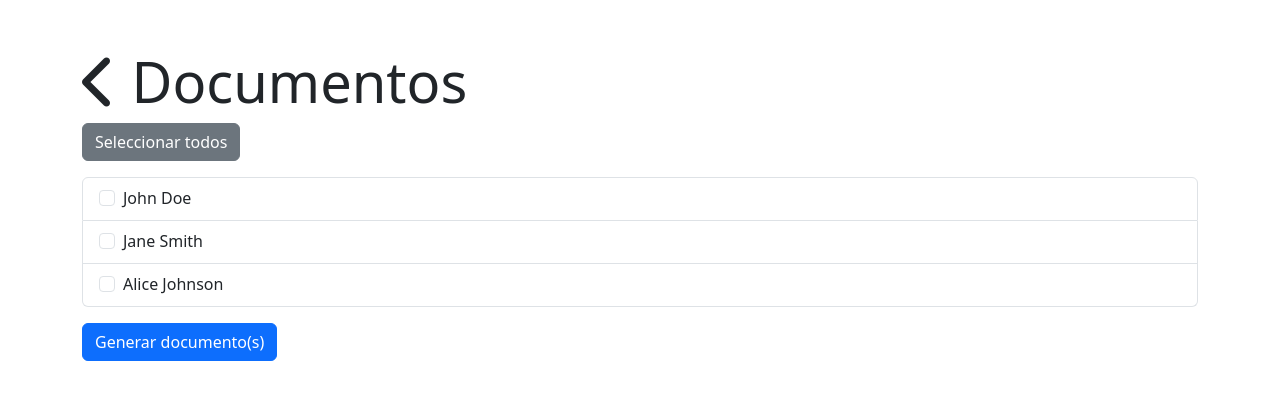
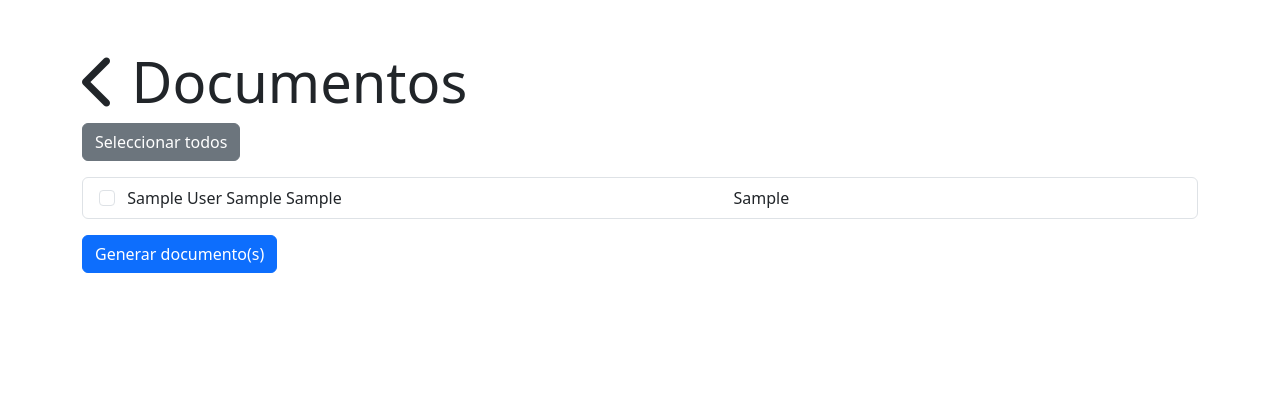
Before and after one commit to CardonaPablo/CombinarCorrespondencia, a Flask app: page /documentos in a window 1280 px wide. Shown: the top 400 px of the page. Run offline with Flask 3, Linux system fonts and the light colour scheme; tables that the repository leaves empty hold one stand-in row (values such as "Sample post"); some libraries are stand-ins or nearby versions.

Commit message:
fully finished

```diff
--- a/app/routes.py
+++ b/app/routes.py
@@ -1,6 +1,7 @@
 from flask import current_app as app, redirect, render_template, request, url_for
 from .models import User
 from . import db
+from .utils.document_generator import generate_copies_for_users  # Import the modified script
 
 @app.route('/')
 def index():
@@ -83,3 +84,23 @@ def add_user():
 
     db.session.commit()
     return redirect(url_for('users'))
+
+@app.route('/delete_user', methods=['POST'])
+def delete_user():
+    print("Delete user route")
+    user_id = request.form.get('userId')
+    print("Deleting user with id:", user_id)
+    user = User.query.get(user_id)
+    db.session.delete(user)
+    db.session.commit()
+    return redirect(url_for('users'))
+
+@app.route('/generate_documents', methods=['POST'])
+def generate_documents():
+    print("Generate documents route")
+    user_ids = request.form.getlist('user_ids')
+    print(user_ids)
+    users = User.query.filter(User.id.in_(user_ids)).all()
+    user_data = [user.to_dict() for user in users]
+    generated_files = generate_copies_for_users(user_data)
+    return render_template('generated_documents.html', files=generated_files)
--- a/app/templates/documents.html
+++ b/app/templates/documents.html
@@ -17,28 +17,52 @@
         <i
           class="fas fa-chevron-left"
           style="cursor: pointer"
-          onclick="window.history.back();"
+          onclick="window.location.href='/';"
         ></i>
         Documentos
       </h1>
-      <form>
-        <div class="mb-3">
+      <form method="POST" action="{{ url_for('generate_documents') }}">
+		 <div class="mb-3">
           <button type="button" class="btn btn-secondary" id="select-all">
             Seleccionar todos
           </button>
         </div>
+        {% if users %}
         <ul class="list-group" id="user-list">
-          <!-- User items will be injected here by JavaScript -->
+          {% for user in users %}
+          <li
+            class="list-group-item d-flex justify-content-between align-items-center"
+          >
+            <span>
+              <input type="checkbox" class="form-check-input me-2" name="user_ids" value="{{ user.id }}" />
+              {{ user.nombre }} {{ user.apellido1 }} {{ user.apellido2 }}
+            </span>
+            <span> {{ user.correoElectronico }} </span>
+			<span></span>
+          </li>
+          {% endfor %}
         </ul>
+        {% else %}
+        <p>No users found.</p>
+        {% endif %}
         <div class="row my-3">
-            <div class="col">
-                <button role="submit" class="btn btn-primary">Generar documento(s)</button>
-            </div>
+          <div class="col">
+            <button role="submit" class="btn btn-primary">
+              Generar documento(s)
+            </button>
+          </div>
         </div>
       </form>
-
     </div>
 
+    <script>
+      document.getElementById('select-all').addEventListener('click', function() {
+        const checkboxes = document.querySelectorAll('input[name="user_ids"]');
+        checkboxes.forEach(checkbox => {
+          checkbox.checked = true;
+        });
+      });
+    </script>
     <script
       src="https://cdn.jsdelivr.net/npm/bootstrap@5.3.3/dist/js/bootstrap.bundle.min.js"
       integrity="sha384-YvpcrYf0tY3lHB60NNkmXc5s9fDVZLESaAA55NDzOxhy9GkcIdslK1eN7N6jIeHz"
@@ -48,30 +72,5 @@
       src="https://kit.fontawesome.com/236f68bc27.js"
       crossorigin="anonymous"
     ></script>
-    <script>
-      // Example users array
-      const users = [
-        { name: "John Doe" },
-        { name: "Jane Smith" },
-        { name: "Alice Johnson" },
-      ];
-
-      const userList = document.getElementById("user-list");
-
-      users.forEach((user) => {
-        const li = document.createElement("li");
-        li.className =
-          "list-group-item d-flex justify-content-between align-items-center";
-        li.innerHTML = `
-                <div class="form-check">
-                    <input class="form-check-input" type="checkbox" value="" id="${user.name}">
-                    <label class="form-check-label" for="${user.name}">
-                        ${user.name}
-                    </label>
-                </div>
-            `;
-        userList.appendChild(li);
-      });
-    </script>
   </body>
 </html>
--- a/app/templates/users.html
+++ b/app/templates/users.html
@@ -46,7 +46,10 @@
           </span>
           <span>
             <i class="fas fa-edit mr-3" onclick="openEditUserDialog('{{ user.id }}', '{{ user.nombre }}', '{{ user.apellido1 }}', '{{ user.apellido2 }}', '{{ user.correoElectronico }}', '{{ user.fechaNacimiento }}', '{{ user.cargo }}', '{{ user.empresa }}', '{{ user.calle }}', '{{ user.numeroExt }}', '{{ user.numeroInt }}', '{{ user.colonia }}', '{{ user.municipio }}', '{{ user.estado }}', '{{ user.codigoPostal }}', '{{ user.telefono }}');"></i>
-            <i class="fas fa-trash"></i>
+            <form action="{{ url_for('delete_user') }}" method="post" style="display:inline;">
+              <input type="hidden" name="userId" value="{{ user.id }}">
+              <i class="fas fa-trash" style="cursor: pointer;" onclick="this.closest('form').submit();"></i>
+            </form>
           </span>
         </li>
         {% endfor %}
@@ -263,6 +266,7 @@
             document.getElementById('telefono').value = telefono;
             document.getElementById('addUserDialog').showModal();
         }
+
     </script>
     <script
       src="https://cdn.jsdelivr.net/npm/bootstrap@5.3.3/dist/js/bootstrap.bundle.min.js"
```
Also changed, not shown: app/static/template/oficio.txt (added, +16 -0 lines), app/templates/generated_documents.html (added, +30 -0 lines), app/utils/document_generator.py (added, +25 -0 lines), 1 other file.
